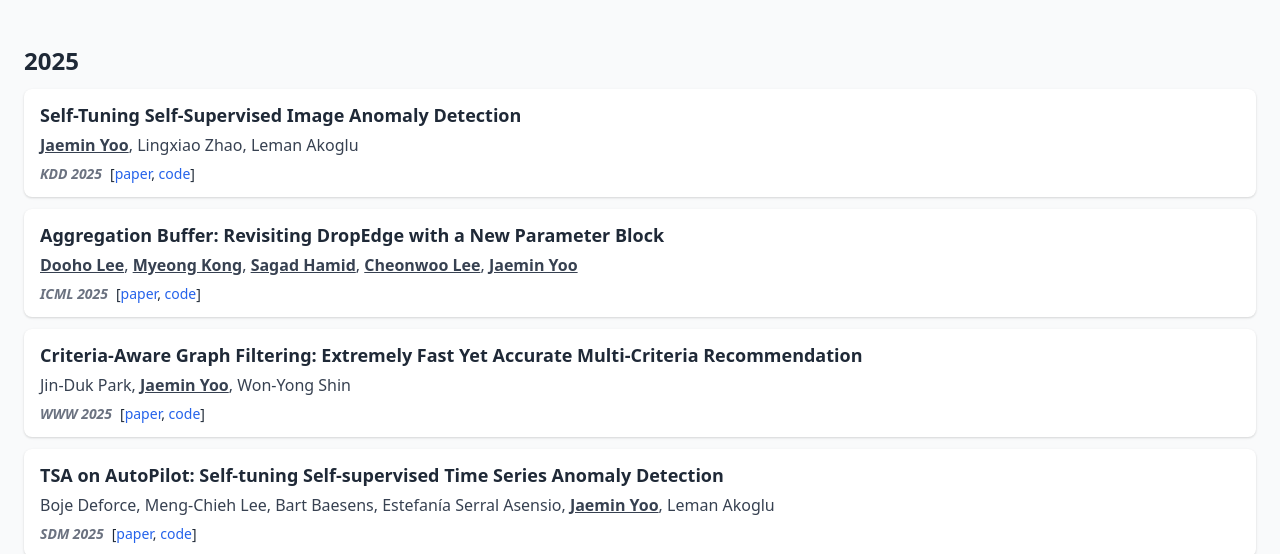
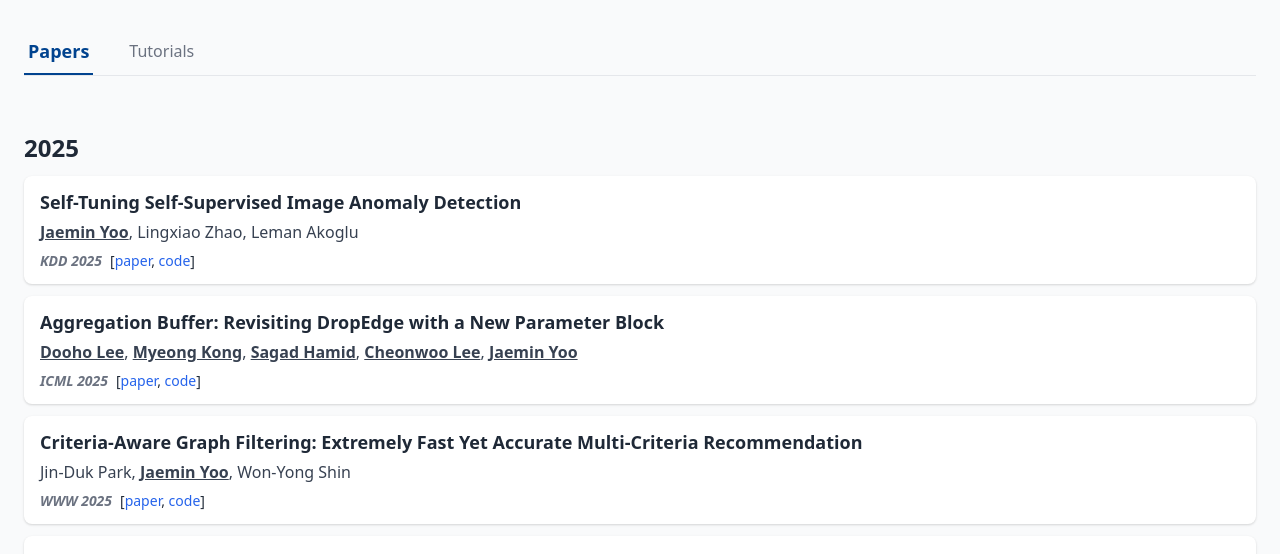
Before and after one commit to dooho00/dailab_website, a plain HTML site: page publications.html in a window 1280 px wide. Shown: the part 199-753 px from the top of the page. Drawn offline with nearby package versions, Linux system fonts and the light colour scheme.

Commit message:
tutorial-paper navigator implemented

```diff
--- a/css/style.css
+++ b/css/style.css
@@ -28,3 +28,19 @@
     background-position: 0% 50%;
   }
 }
+
+/* Tab styles */
+.tab-button {
+  transition: all 0.2s ease-in-out;
+  cursor: pointer;
+}
+
+.tab-button:hover {
+  color: #374751;
+  border-color: #d1d5db;
+}
+
+.tab-button.active {
+  color: #01438f;
+  border-color: #01438f;
+}
--- a/publications.html
+++ b/publications.html
@@ -28,48 +28,130 @@
         <div
           class="container mx-auto px-6 py-6 sm:py-12 text-white text-3xl sm:text-4xl font-bold"
         >
-          Publications
+          <span id="page-title">Publications</span>
         </div>
       </div>
     </section>
 
-    <main class="container mx-auto px-6 pb-16">
-      <div id="pub-list" class="space-y-3"></div>
+    <main class="container mx-auto px-6 py-4 sm:py-8">
+      <!-- Navigation Tabs -->
+      <div class="mb-3 sm:mb-6 border-b border-gray-200">
+        <nav class="flex space-x-8" aria-label="Tabs">
+          <button
+            id="papers-tab"
+            class="tab-button active py-2 px-1 border-b-2 text-md sm:text-lg font-semibold"
+          >
+            Papers
+          </button>
+          <button
+            id="tutorials-tab"
+            class="tab-button py-2 px-1 border-b-2 border-transparent text-md sm:text-lgfont-medium text-gray-500 hover:text-gray-700 hover:border-gray-300"
+          >
+            Tutorials
+          </button>
+        </nav>
+      </div>
+
+      <div id="content-list" class="space-y-3 pb-16"></div>
     </main>
 
     <div id="site-footer"></div>
 
     <script>
-      fetch("data/publications.json")
-        .then((res) => res.json())
-        .then((data) => {
-          const container = document.getElementById("pub-list");
+      let currentView = "papers";
+      let papersData = null;
+      let tutorialsData = null;
+
+      // Load both datasets
+      Promise.all([
+        fetch("data/publications.json").then((res) => res.json()),
+        fetch("data/tutorials.json").then((res) => res.json()),
+      ])
+        .then(([papers, tutorials]) => {
+          papersData = papers;
+          tutorialsData = tutorials;
+          renderContent(currentView);
+        })
+        .catch((error) => {
+          console.error("Error loading data:", error);
+        });
+
+      // Tab switching functionality
+      document.getElementById("papers-tab").addEventListener("click", () => {
+        switchTab("papers");
+      });
+
+      document.getElementById("tutorials-tab").addEventListener("click", () => {
+        switchTab("tutorials");
+      });
+
+      function switchTab(view) {
+        currentView = view;
+
+        // Update tab styles
+        document.querySelectorAll(".tab-button").forEach((tab) => {
+          tab.classList.remove("active", "font-semibold");
+          tab.classList.add(
+            "border-transparent",
+            "text-gray-500",
+            "font-medium"
+          );
+        });
+
+        const activeTab = document.getElementById(`${view}-tab`);
+        activeTab.classList.add("active", "font-semibold");
+        activeTab.classList.remove(
+          "border-transparent",
+          "text-gray-500",
+          "font-medium"
+        );
+
+        // Update page title
+        // const pageTitle = document.getElementById("page-title");
+        // pageTitle.textContent =
+        //  view === "papers" ? "Publications" : "Tutorials";
+
+        // Update document title
+        //document.title = `${
+        //  view === "papers" ? "Publications" : "Tutorials"
+        //} - Data AI Lab @ KAIST`;
+
+        // Render content
+        renderContent(view);
+      }
+
+      function renderContent(view) {
+        const data = view === "papers" ? papersData : tutorialsData;
+        if (!data) return;
+
+        const container = document.getElementById("content-list");
+        container.innerHTML = ""; // Clear existing content
         let currentYear = null;
 
-          data.forEach((pub) => {
-            if (pub.year !== currentYear) {
+        data.forEach((item) => {
+          if (item.year !== currentYear) {
             const yearHeader = document.createElement("h3");
-              yearHeader.textContent = pub.year;
+            yearHeader.textContent = item.year;
             yearHeader.className =
               "text-xl sm:text-2xl font-semibold mt-2 sm:mt-4 pt-4 sm:pt-8";
             container.appendChild(yearHeader);
-              currentYear = pub.year;
+            currentYear = item.year;
           }
 
-            const item = document.createElement("div");
-            item.className =
+          const itemElement = document.createElement("div");
+          itemElement.className =
             "bg-white px-3 sm:px-4 py-2 sm:py-3 rounded-lg shadow";
 
           const title = document.createElement("div");
           title.className = "font-semibold text-sm sm:text-lg sm:mb-1";
-            title.textContent = pub.title;
+          title.textContent = item.title;
 
           const authors = document.createElement("div");
           authors.className = "text-sm sm:text-base text-gray-700 sm:mb-1";
 
           // Create authors list with lab member highlighting
-            const authorElements = pub.authors.map((author, index) => {
-              const isLabMember = pub.is_lab_member && pub.is_lab_member[index];
+          const authorElements = item.authors.map((author, index) => {
+            const isLabMember = item.is_lab_member && item.is_lab_member[index];
             if (isLabMember) {
               return `<span class="underline font-semibold">${author}</span>`;
             } else {
@@ -82,15 +164,20 @@
           const venue = document.createElement("div");
           venue.className =
             "text-xs sm:text-sm italic text-gray-500 inline-block font-semibold mr-2";
-            venue.textContent = pub.venue;
+          venue.textContent = item.venue;
 
           const links = document.createElement("span");
           links.className = "text-xs sm:text-sm inline-block";
 
           // Create array of link elements
           const linkElements = [];
-            for (const [label, href] of Object.entries(pub.links)) {
-              if (href && ["paper", "code", "web"].includes(label)) {
+          const allowedLinks =
+            view === "papers"
+              ? ["paper", "code", "web"]
+              : ["paper", "code", "web", "video", "slides"];
+
+          for (const [label, href] of Object.entries(item.links)) {
+            if (href && allowedLinks.includes(label)) {
               const a = document.createElement("a");
               a.href = href;
               a.className = "text-blue-600 hover:underline";
@@ -116,12 +203,12 @@
           venueLinksWrapper.appendChild(venue);
           venueLinksWrapper.appendChild(links);
 
-            item.appendChild(title);
-            item.appendChild(authors);
-            item.appendChild(venueLinksWrapper);
-            container.appendChild(item);
+          itemElement.appendChild(title);
+          itemElement.appendChild(authors);
+          itemElement.appendChild(venueLinksWrapper);
+          container.appendChild(itemElement);
         });
-        });
+      }
     </script>
   </body>
 </html>
```
Lines whose indentation alone changed are shown as unchanged.
